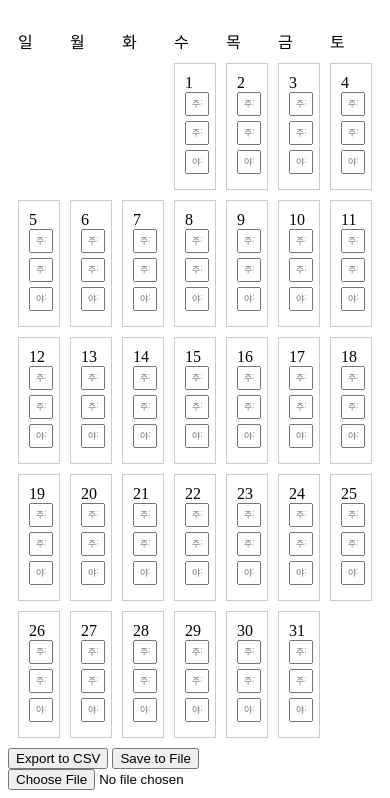
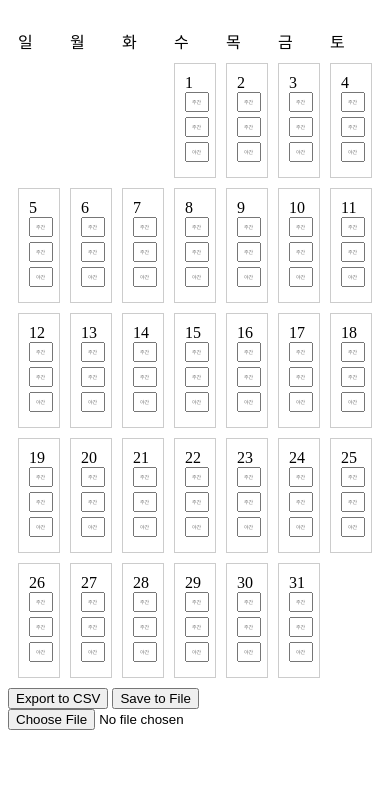
Before and after one commit to estone96/hyos_duty, a plain HTML site: page index.html in a window 390 px wide. Shown: the part 70-868 px from the top of the page. After the commit the page ends 844 px from the top, so only its background shows below. Drawn offline with Linux system fonts and the light colour scheme.

Commit message:
5로 줄임

```diff
--- a/styles.css
+++ b/styles.css
@@ -25,6 +25,6 @@
 /* 미디어 쿼리를 사용하여 모바일 장치에 대한 스타일 지정 */
 @media only screen and (max-width: 600px) {
     .cell input[type="text"] {
-        font-size: 9px; /* 모바일 장치에서 폰트 크기를 줄임 */
+        font-size: 5px; /* 모바일 장치에서 폰트 크기를 줄임 */
     }
 }
```
